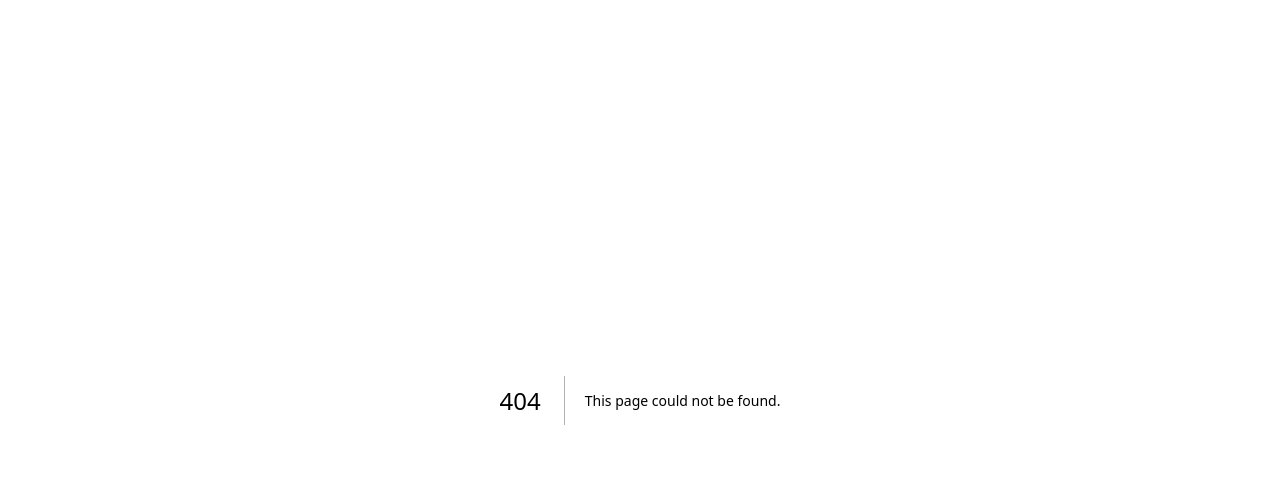
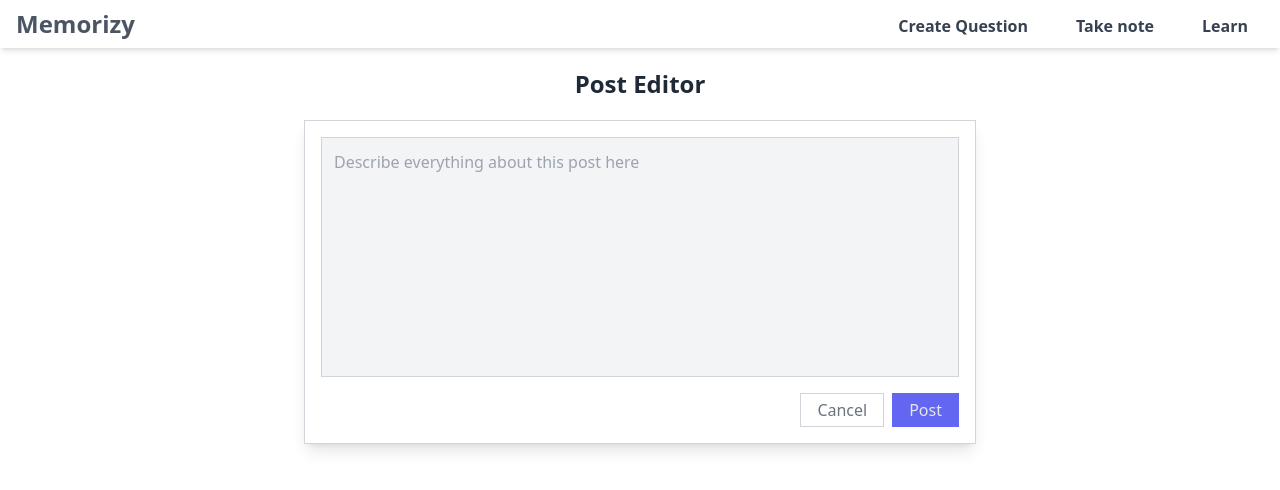
Before and after one commit to CEK19/memorizyy_frontend, a Next.js app: page /posts in a window 1280 px wide. Before the commit this address had no page. Shown: the top 490 px of the page. Built offline with nearby package versions, Linux system fonts and the light colour scheme.

Commit message:
init source

```diff
--- /dev/null
+++ b/postcss.config.js
@@ -0,0 +1,6 @@
+module.exports = {
+  plugins: {
+    tailwindcss: {},
+    autoprefixer: {},
+  },
+}
--- /dev/null
+++ b/src/components/Button/index.tsx
@@ -0,0 +1,21 @@
+import React from "react";
+
+type Props = {
+	content: React.ReactNode;
+	type: "nav";
+};
+
+const Button = (props: Props) => {
+	return (
+		<React.Fragment>
+			<a
+				className="h-9 text-gray-2 py-2 px-4 rounded-md hover:bg-gray-100 hover:text-gray-900 cursor-pointer"
+				href="#"
+			>
+				{props.content}
+			</a>
+		</React.Fragment>
+	);
+};
+
+export default Button;
--- /dev/null
+++ b/src/components/Navbar/index.tsx
@@ -0,0 +1,23 @@
+import React from "react";
+import Button from "../Button";
+
+type Props = {};
+
+const Navbar = (props: Props) => {
+	return (
+		<React.Fragment>
+			<div className="navbar-container h-12 bg-white shadow-md flex flex-row justify-between items-center">
+				<div className="navbar-logo font-bold text-2xl ml-4 text-gray-600">
+					Memorizy
+				</div>
+				<div className="flex flex-row space-x-4 mr-4 font-bold text-gray-700">
+					<Button type="nav" content="Create Question"/>
+					<Button type="nav" content="Take note"/>
+					<Button type="nav" content="Learn"/>
+				</div>
+			</div>
+		</React.Fragment>
+	);
+};
+
+export default Navbar;
--- /dev/null
+++ b/src/components/PostEditor.tsx
@@ -0,0 +1,31 @@
+import React from "react";
+
+const PostEditor = () => {
+	return (
+		<React.Fragment>
+			<div className="post-editor-heading text-center font-bold text-2xl m-5 text-gray-800">
+				Post Editor
+			</div>
+			<div className="editor mx-auto w-10/12 flex flex-col text-gray-800 border border-gray-300 p-4 shadow-lg max-w-2xl">
+				<textarea
+					className="description bg-gray-100 sec p-3 h-60 border border-gray-300 outline-none resize-none"
+					spellCheck="false"
+					placeholder="Describe everything about this post here"
+				></textarea>
+
+				<div className="p-2"></div>
+
+				<div className="buttons flex">
+					<div className="btn border border-gray-300 p-1 px-4 cursor-pointer text-gray-500 ml-auto">
+						Cancel
+					</div>
+					<div className="btn border border-indigo-500 p-1 px-4 cursor-pointer text-gray-200 ml-2 bg-indigo-500">
+						Post
+					</div>
+				</div>
+			</div>
+		</React.Fragment>
+	);
+};
+
+export default PostEditor;
--- /dev/null
+++ b/src/components/QAEditor/QAEditor.tsx
@@ -0,0 +1,16 @@
+import { Box } from '@mui/material'
+import React from 'react'
+
+type Props = {}
+
+const QAEditor = (props: Props) => {
+  return (
+<React.Fragment>
+    <Box>
+
+    </Box>
+</React.Fragment>
+  )
+}
+
+export default QAEditor
--- /dev/null
+++ b/src/pages/posts/index.tsx
@@ -0,0 +1,14 @@
+import Navbar from "@/components/Navbar";
+import PostEditor from "@/components/PostEditor";
+import React from "react";
+
+const Page = () => {
+	return (
+		<React.Fragment>
+			<Navbar/>
+			<PostEditor />
+		</React.Fragment>
+	);
+};
+
+export default Page;
--- a/src/styles/globals.css
+++ b/src/styles/globals.css
@@ -1,4 +1,8 @@
-:root {
+@tailwind base;
+@tailwind components;
+@tailwind utilities;
+
+/* :root {
   --max-width: 1100px;
   --border-radius: 12px;
   --font-mono: ui-monospace, Menlo, Monaco, 'Cascadia Mono', 'Segoe UI Mono',
@@ -102,6 +106,6 @@
 
 @media (prefers-color-scheme: dark) {
   html {
-    color-scheme: dark;
+    color-scheme: light;
   }
-}
+} */
--- /dev/null
+++ b/tailwind.config.js
@@ -0,0 +1,15 @@
+/** @type {import('tailwindcss').Config} */
+module.exports = {
+  content: [
+    "./app/**/*.{js,ts,jsx,tsx,mdx}",
+    "./pages/**/*.{js,ts,jsx,tsx,mdx}",
+    "./components/**/*.{js,ts,jsx,tsx,mdx}",
+
+    // Or if using `src` directory:
+    "./src/**/*.{js,ts,jsx,tsx,mdx}",
+  ],
+  theme: {
+    extend: {},
+  },
+  plugins: [],
+}
```
Also changed, not shown: package.json (+7 -0 lines), 1 other file (tests, documents, lock files or other folders).
